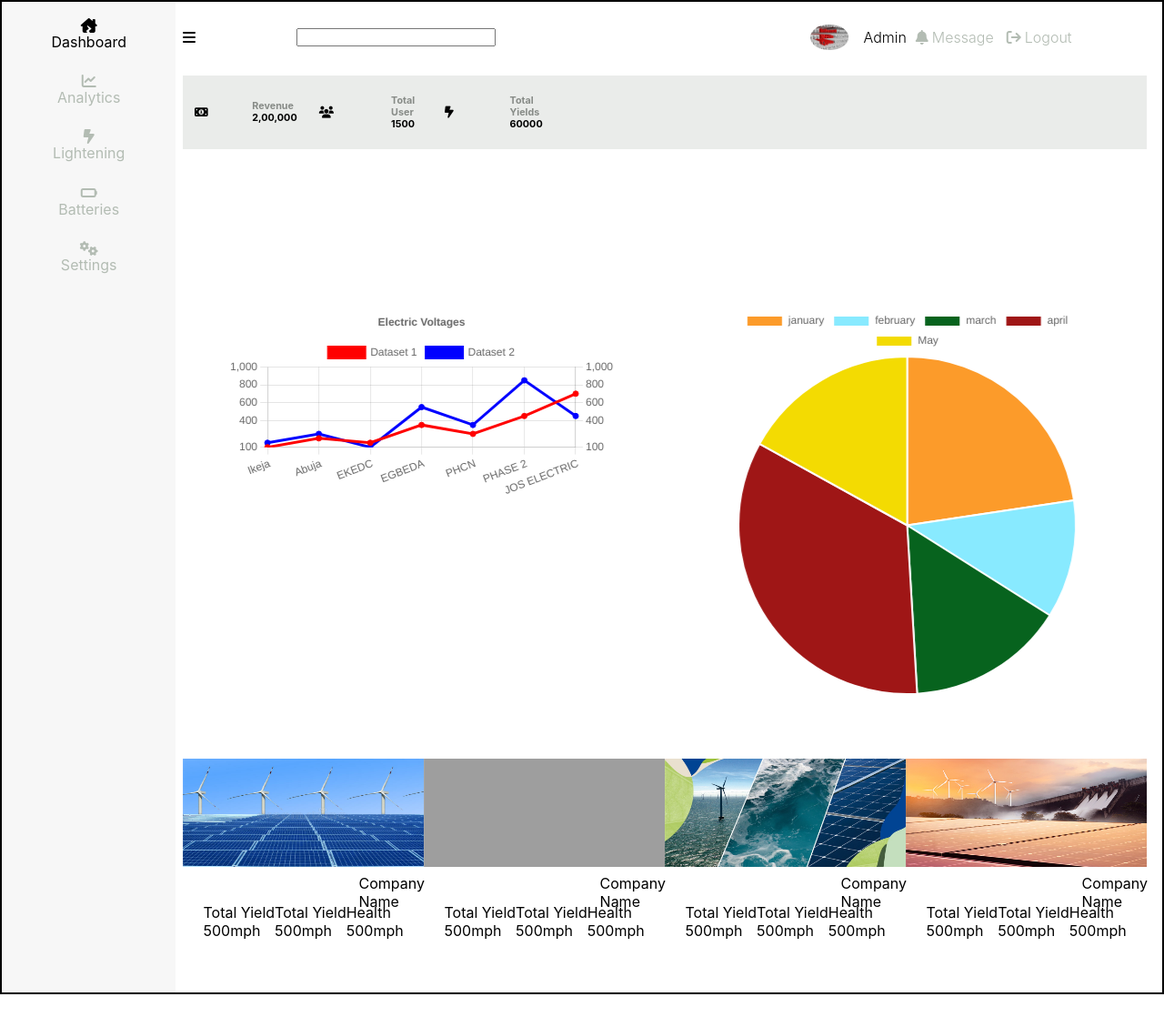
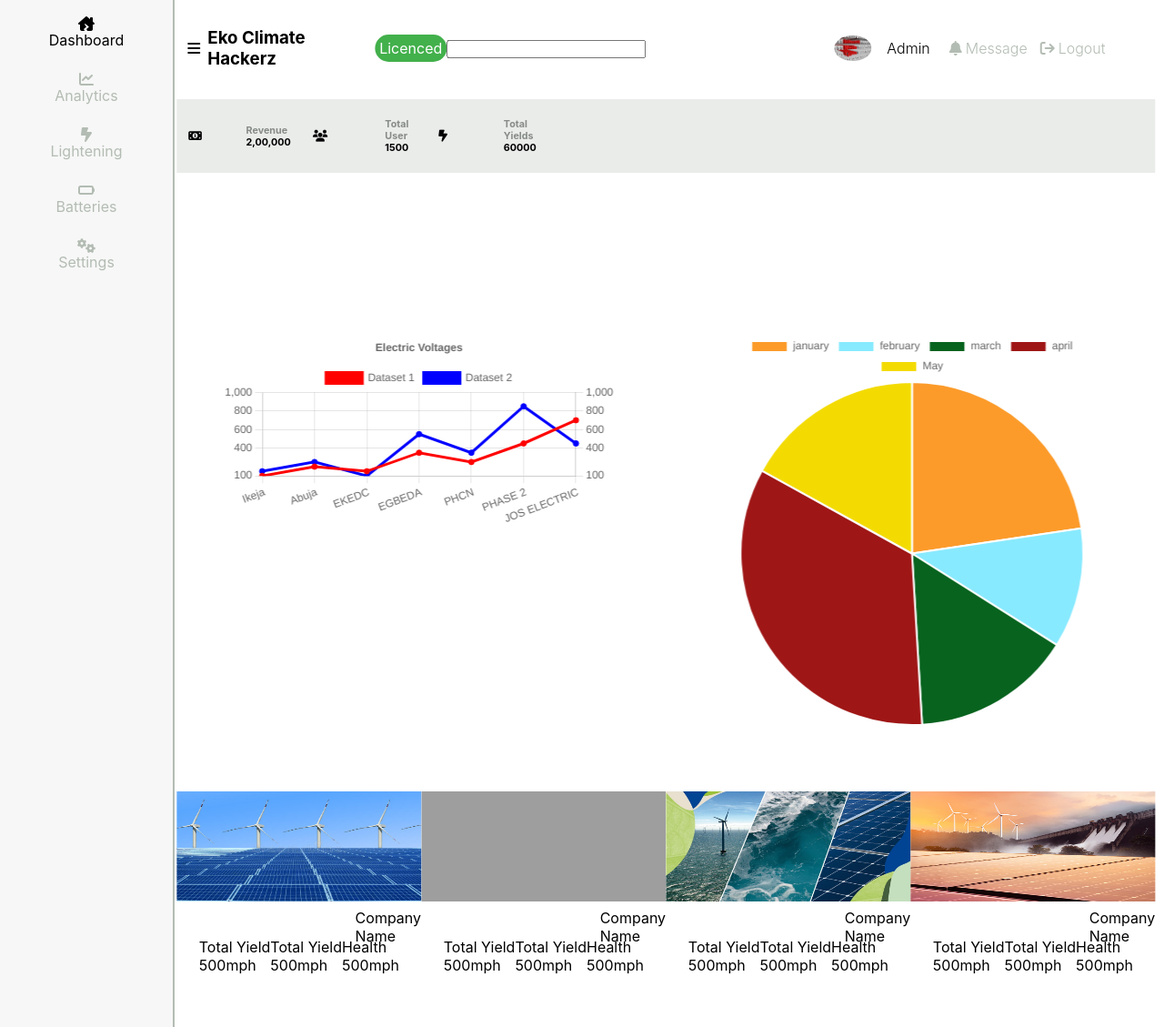
Before and after one commit to Zedtek-me/Climathon_with_django, a Django app: page /dashboard/ in a window 1280 px wide. Shown: the whole page at 91% size. Before the commit the page ends 1093 px from the top, so only its background shows below. Run offline with Django 4.2, Linux system fonts and the light colour scheme; some libraries are stand-ins or nearby versions; grey boxes are pictures that could not be loaded.

Commit message:
movement

```diff
--- a/climathonApp/static/css/index.css
+++ b/climathonApp/static/css/index.css
@@ -40,7 +40,6 @@ ul#largeNav{
     right: 0;
     left: 0;
     bottom: 0;
-    border: solid 2px black;
     width: 100%;
     height: 100%;
 }
@@ -62,6 +61,7 @@ ul#largeNav{
     width: 15%;
     height: 100%;
     z-index: 100;
+    border-right: solid 2px #B3BCB3;
 }
 
 .sideCont{/*child containers in sideBarParent*/
@@ -96,7 +96,7 @@ ul#largeNav{
 }
 /* container--> counterpart of sidebar where other things including analytics go*/
 .container{/*found after the sidebar container*/
-    width:85%;
+    width:86%;
 }
 .cont.topNav{
     display: flex;
@@ -104,7 +104,24 @@ ul#largeNav{
     align-items: center;
 }
 #leftIcon{/*hamburger div at top nav*/
+    display: flex;
+    flex-wrap: nowrap;
+    justify-content: center;
+    align-items: center;
+    width: fit-content;
+    padding: 8px;
     cursor: pointer;
+}
+#leftIcon>*{
+    margin: 4px;
+}
+.licenced{
+    width: 85px;
+    padding: 5px;
+    border-radius: 15px;
+    color:white ;
+    background-color: #42B04B;
+    text-align: center;
 }
 #right-panel{/*th right panel to hamburger div at the top nav*/
     display: flex;
--- a/climathonApp/templates/dashboard.html
+++ b/climathonApp/templates/dashboard.html
@@ -34,7 +34,9 @@
         <div class=" cont topNav">
             <div id="leftIcon">
                 <i class="fa-solid fa-bars"></i>
+                <h3 id="eko-desc">Eko Climate Hackerz</h3>
             </div>
+            <div class="licenced">Licenced</div>
             <div class="search-cont">
                 <input type="search" name="searchCont" id="search">
             </div>
```
